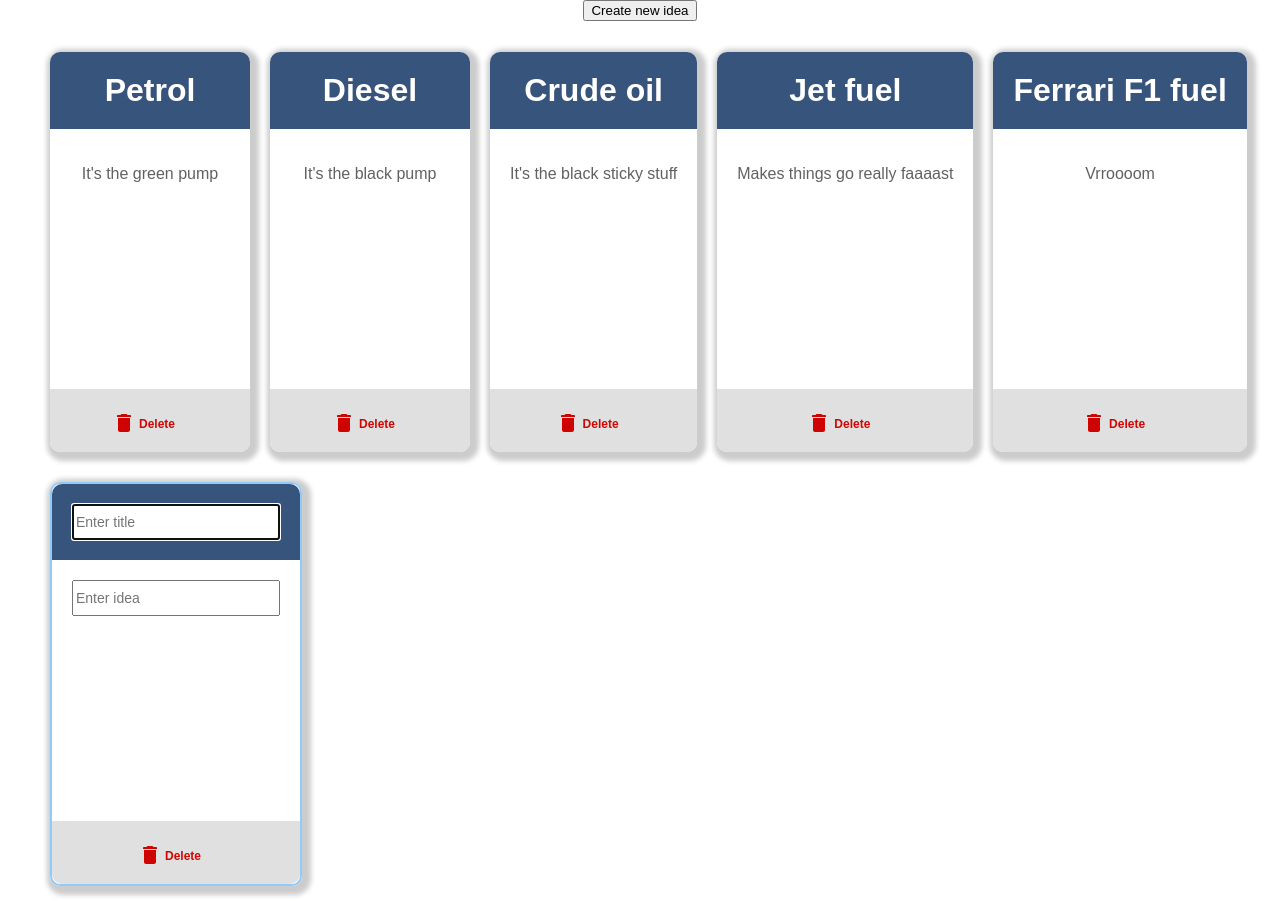
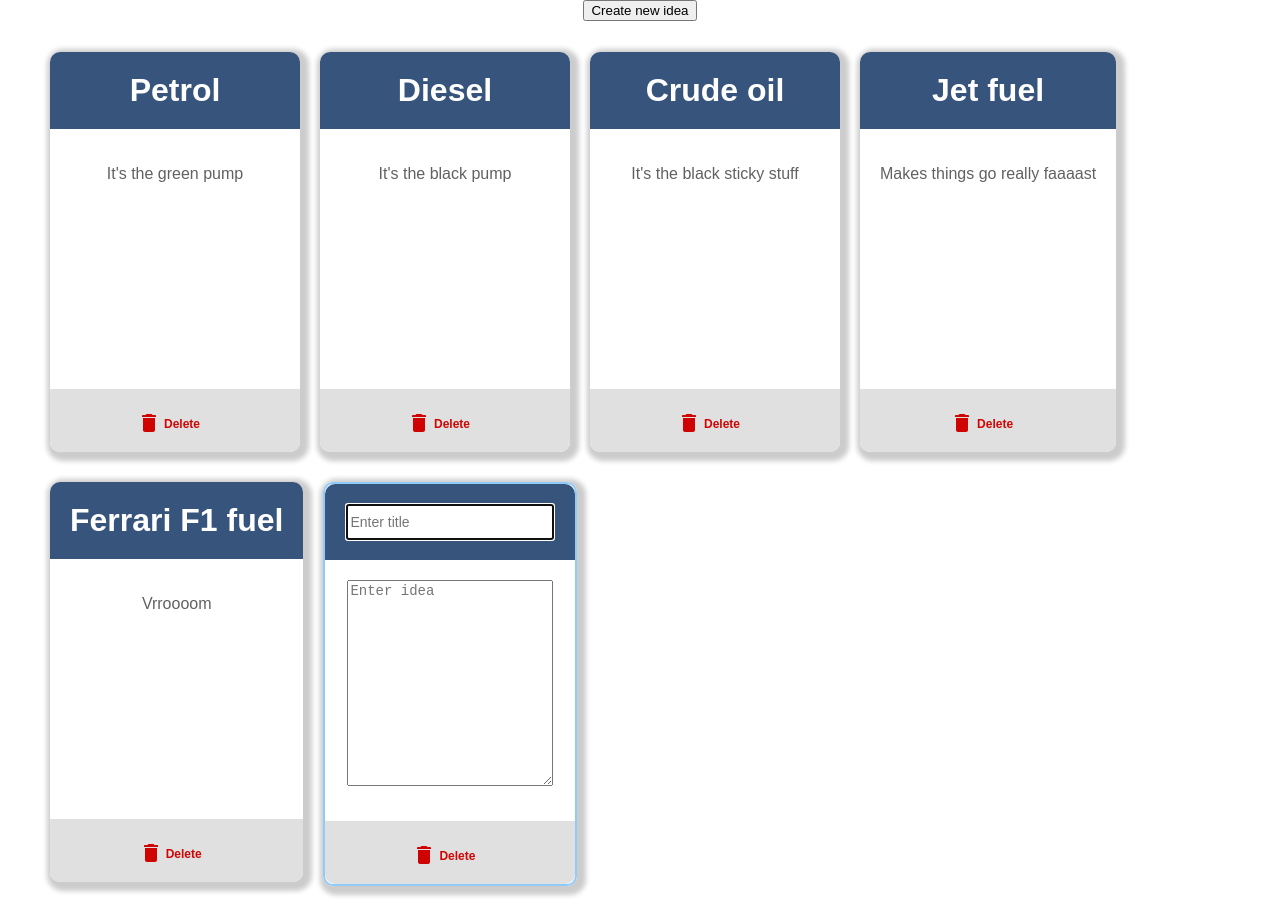
Before and after one commit to SomniumDigital/shell-tech-test, a React (Create React App) app: page / in a window 1280 px wide. Both pictures are taken after a click on the button "Create new idea". Built offline with nearby package versions, Linux system fonts and the light colour scheme.

Commit message:
Change idea body to textarea

```diff
--- a/src/components/EditableIdea/EditableIdea.js
+++ b/src/components/EditableIdea/EditableIdea.js
@@ -54,8 +54,7 @@ const EditableIdea = ({
       onMouseLeave={() => editHandler(false)}
     >
       { (editedIdea.id || focusedIdea) === idea.id ?
-          <input
-            type='text'
+          <textarea
             name='ideaBody'
             placeholder={idea.body || 'Enter idea'}
             value={editedIdea.ideaBody || ''}
--- a/src/containers/app/App.css
+++ b/src/containers/app/App.css
@@ -20,7 +20,7 @@ h1 {
 
 .idea > div,
 .focusIdea > div {
-  min-width: 200px;
+  min-width: 250px;
   max-width: 300px;
   min-height: 400px;
   box-shadow: 3px 3px 5px 6px #ccc;
@@ -36,11 +36,19 @@ h1 {
   border: 2px #90CAF9 solid;
 }
 
-.idea input {
-  height: 30px;
+.idea input,
+.idea textarea {
   width: 200px;
   margin: 0;
   font-size: 14px;
+}
+
+.idea input {
+  height: 30px;
+}
+
+.idea textarea {
+  height: 200px;
 }
 
 .idea button {
```
